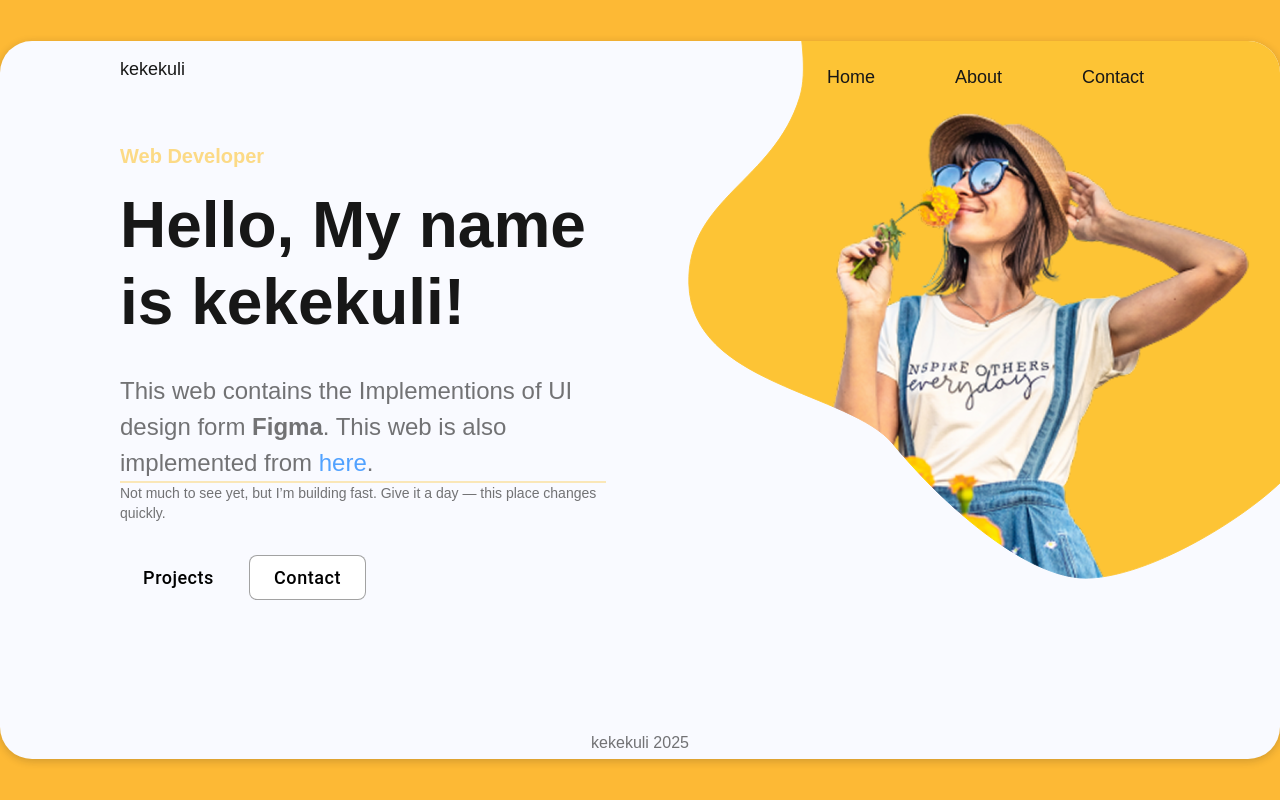
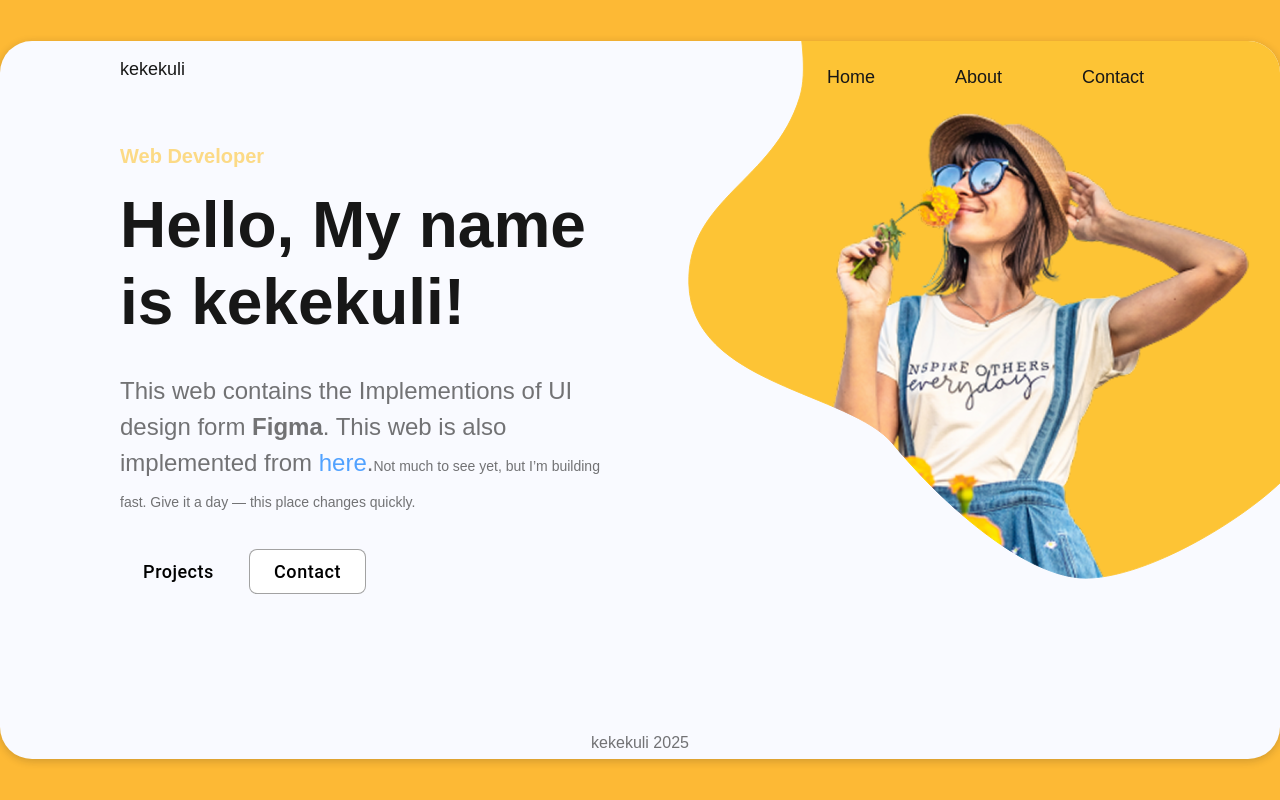
Before and after one commit to kekekuli/kekekuli.me, a Next.js app: page / in a window 1280 px wide. Built offline with nearby package versions, Linux system fonts and the light colour scheme; some icons are missing.

Commit message:
feat: add google analytics scripts

```diff
--- a/src/app/layout.tsx
+++ b/src/app/layout.tsx
@@ -1,3 +1,4 @@
+import Script from "next/script";
 import type { Metadata } from "next";
 import { Geist, Geist_Mono } from "next/font/google";
 import "./globals.css";
@@ -31,6 +32,22 @@ export default function RootLayout({
       <body
         className={`${geistSans.variable} ${geistMono.variable} antialiased`}
       >
+        {process.env.NODE_ENV === "production" && (
+          <>
+            <Script
+              src="https://www.googletagmanager.com/gtag/js?id=G-SPH9BX4RPD"
+              strategy="afterInteractive"
+            />
+            <Script id="google-analytics" strategy="afterInteractive">
+              {`
+            window.dataLayer = window.dataLayer || [];
+            function gtag(){dataLayer.push(arguments);}
+            gtag('js', new Date());
+            gtag('config', 'G-SPH9BX4RPD');
+          `}
+            </Script>
+          </>
+        )}
         <div className="bg-secondary-background flex justify-center items-center py-4 h-full">
           <div className="bg-background w-[1440px] relative rounded-4xl border-0 shadow-[0_2px_8px_color-mix(in_oklab,_var(--foreground)_20%,_transparent)] overflow-hidden">
             <Header />
--- a/src/app/page.tsx
+++ b/src/app/page.tsx
@@ -22,11 +22,11 @@ export default function Home() {
             >
               here
             </a>
-            .<div className="h-[2px] bg-secondary/35"></div>
-            <div className="text-sm font-thin">
+            .<span className="h-[2px] bg-secondary/35"></span>
+            <span className="text-sm font-thin">
               Not much to see yet, but I’m building fast. Give it a day — this
               place changes quickly.
-            </div>
+            </span>
           </p>
           <div className="flex gap-3 justify-start text-foreground">
             <IntroButton
```
